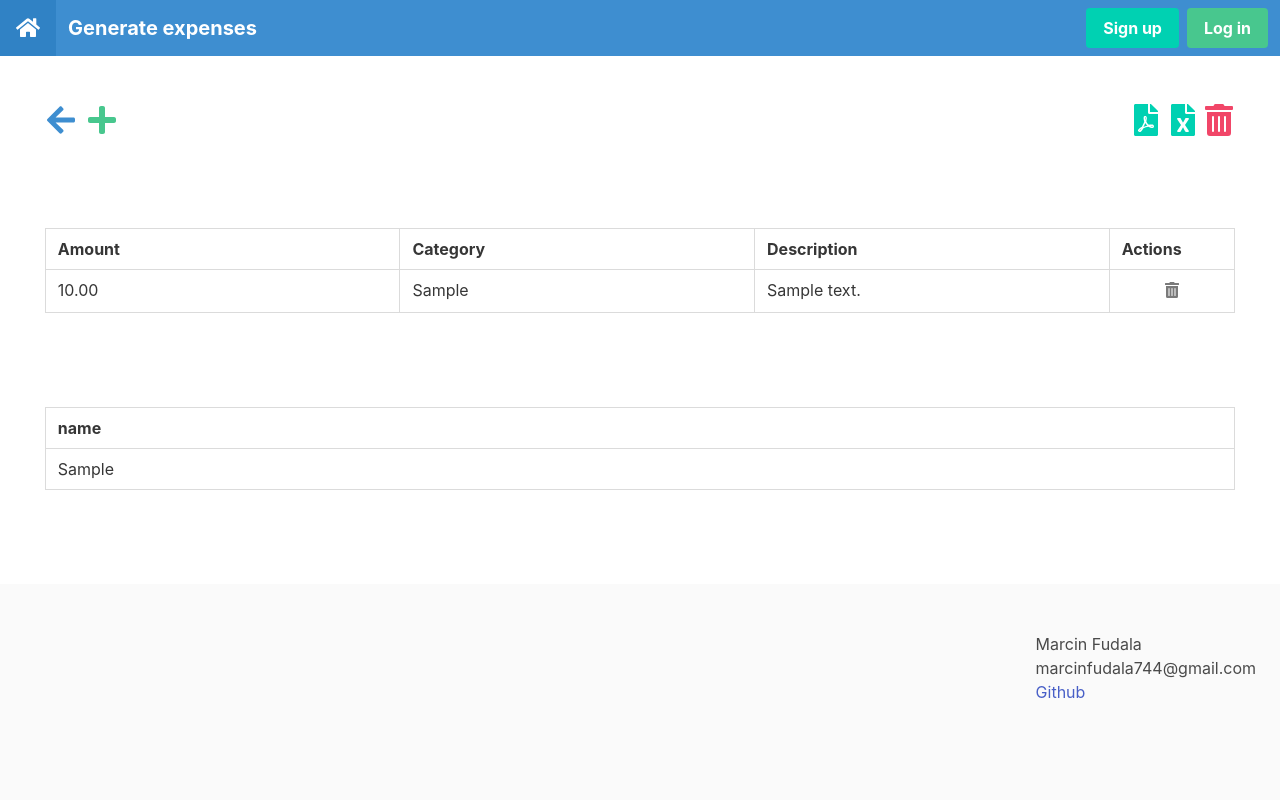
After one commit to nerko937/Generate_expenses, a Flask app: template project/expenses/templates/month.html in a window 1280 px wide. The commit adds this page. Run offline with Flask 2, Linux system fonts and the light colour scheme; tables that the repository leaves empty hold one stand-in row (values such as "Sample post"); the template is opened without the code that fills it: values that come from a table or form of the project are taken from there, most other values are stand-ins (such as "Sample title", 1, 10 or a date in 2020); some libraries are stand-ins or nearby versions.

Commit message:
expenses table

```diff
--- a/project/expenses/forms.py
+++ b/project/expenses/forms.py
@@ -1,6 +1,8 @@
+from decimal import ROUND_HALF_EVEN
 from flask_wtf import FlaskForm
-from wtforms import IntegerField, SelectField, SubmitField
+from wtforms import IntegerField, SelectField, SubmitField, DecimalField, StringField
 from wtforms.validators import DataRequired, NumberRange
+from wtforms.widgets import TextArea
 
 
 MONTHS = (
@@ -9,8 +11,28 @@ MONTHS = (
 	(9, 'September'), (10, 'October'), (11, 'November'), (12, 'December')
 )
 
+CATEGORIES = (
+	(1, 'Bills'), (2, 'Entertainment'), (3, 'Food')
+)
+
 
 class AddMonthForm(FlaskForm):
 	year = IntegerField('Year', validators=[DataRequired(), NumberRange(min=1900, max=2500)])
 	month = SelectField('Month', validators=[DataRequired()], choices=MONTHS, coerce=int)
 	submit = SubmitField('Add new')
+
+
+class AddExpenseForm(FlaskForm):
+	amount = DecimalField(
+		'Amount',
+		places=2,
+		rounding=ROUND_HALF_EVEN,
+		validators=[
+			DataRequired(), NumberRange(min=0.01, max=999999.99)
+		]
+	)
+	category = SelectField(
+		'Category', validators=[DataRequired()], choices=CATEGORIES, coerce=int
+	)
+	description = StringField('Description', widget=TextArea())
+	submit = SubmitField('Save')
--- a/project/expenses/models.py
+++ b/project/expenses/models.py
@@ -1,4 +1,20 @@
 from project import db
+
+
+class Expense(db.Model):
+	id = db.Column(db.Integer, primary_key=True)
+	category = db.Column(db.String(150), nullable=False)
+	amount = db.Column(db.Numeric(6, 2))
+	month_id = db.Column(db.Integer, db.ForeignKey('month.id'), nullable=False)
+	description = db.Column(db.Text())
+
+	def __repr__(self):
+		return f"Expense('{self.id}', '{self.amount}')"
+
+	def short_descr(self):
+		if self.description and len(self.description) > 80:
+			return self.description[:80] + '...'
+		return None
 
 
 class Month(db.Model):
@@ -12,14 +28,3 @@ class Month(db.Model):
 
 	def __repr__(self):
 		return f"Month('{self.id}', '{self.month}-{self.year}')"
-
-
-class Expense(db.Model):
-	id = db.Column(db.Integer, primary_key=True)
-	category = db.Column(db.String(150), nullable=False)
-	amount = db.Column(db.Numeric(6, 2))
-	month_id = db.Column(db.Integer, db.ForeignKey('month.id'), nullable=False)
-	description = db.Column(db.Text())
-
-	def __repr__(self):
-		return f"Expense('{self.id}', '{self.amount}')"
--- a/project/expenses/templates/main.html
+++ b/project/expenses/templates/main.html
@@ -52,7 +52,7 @@
       {% else %}
       <div class="has-background-primary rounded">
       {% endif %}
-        <div class="col-hover">
+        <div class="col-hover" data-href="{{ url_for('expenses.month', month_id=month.id) }}">
           <div class="columns is-gapless">
             <div class="column is-three-quarters has-text-centered month-margin month-text-col">
               <h3 class="is-size-3 has-text-white-ter has-text-weight-semibold">
--- /dev/null
+++ b/project/expenses/templates/month.html
@@ -0,0 +1,177 @@
+{% extends 'base.html' %}
+{% block content %}
+<div id="expenses-header">
+  <div class="is-pulled-left">
+    <a href="{{ url_for('expenses.main') }}">
+      <div class="tooltip"">
+        <span class="icon has-text-info is-medium">
+          <i class="fas fa-arrow-left fa-2x"></i>
+        </span>
+        <span class="tooltip-text">Go back</span>
+      </div>
+    </a>
+    <div class="tooltip" id="add-trigger">
+      <span class="icon has-text-success is-medium">
+        <i class="fas fa-plus fa-2x"></i>
+      </span>
+      <span class="tooltip-text">Add new</span>
+    </div>
+  </div>
+  <div class="is-pulled-right">
+    <div class="tooltip">
+      <span class="icon has-text-primary is-medium">
+        <i class="fas fa-file-pdf fa-2x"></i>
+      </span>
+      <span class="tooltip-text">Download PDF</span>
+    </div>
+    <div class="tooltip">
+      <span class="icon has-text-primary is-medium">
+        <i class="fas fa-file-excel fa-2x"></i>
+      </span>
+      <span class="tooltip-text">Download XLSX</span>
+    </div>
+    <div class="tooltip">
+      <a href="{{ url_for('expenses.delete_month', month_id=month.id) }}">
+        <span class="icon has-text-danger is-medium">
+          <i class="fas fa-trash-alt fa-2x"></i>
+        </span>
+      </a>
+      <span class="tooltip-text">Delete month</span>
+    </div>
+  </div>
+</div>
+
+<table class="table is-hoverable is-bordered is-fullwidth">
+	<thead>
+	  <tr>
+      <th>Amount</th>
+      <th>Category</th>
+      <th>Description</th>
+      <th>Actions</th>
+	  </tr>
+  </thead>
+  <tbody>
+    {% for expense in month.expenses %}
+      <tr>
+        <td class="expense-col">{{ expense.amount }}</td>
+        <td class="expense-col">{{ expense.category }}</td>
+        <td class="expense-col is-paddingless">
+          <div class="expense-toggle">
+            {% if expense.short_descr() %}
+            <div class="short">
+              <span class="icon has-text-grey descr-icon">
+                <i class="fas fa-angle-down fa-lg"></i>
+              </span>
+              {{ expense.short_descr() }}
+            </div>
+            <div class="full hidden">
+              <span class="icon has-text-info descr-icon">
+                <i class="fas fa-angle-up fa-lg"></i>
+              </span>
+            {% else %}
+            <div class="single">
+            {% endif %}
+              {{ expense.description }}
+            </div>
+          </div>
+        </td>
+        <td class="has-text-centered">
+          <a href="{{ url_for('expenses.delete_expense', expense_id=expense.id) }}">
+            <span class="icon has-text-grey trash-icon">
+              <i class="fas fa-trash-alt"></i>
+            </span>
+          </a>
+        </td>
+      </tr>
+    {% else %}
+      <tr>
+        <td colspan="4" class="has-text-centered">You didn't add any expenses yet.</td>
+      </tr>
+    {% endfor %}
+  </tbody>
+</table>
+<table class="table is-hoverable is-bordered is-fullwidth">
+  <thead>
+    <tr>
+      {% for elem_key in totals.keys() %}
+        <th class="one-fourth-table-col">{{ elem_key }}</th>
+      {% endfor %}
+    </tr>
+  </thead>
+  <tbody>
+    <tr>
+      {% for elem_val in totals.values() %}
+        {% if elem_val != 'None' %}
+          <td>{{ elem_val }}</td>
+        {% else %}
+          <td>0</td>
+        {% endif %}
+      {% endfor %}
+    </tr>
+  </tbody>
+</table>
+
+<div class="modal{% if form.errors %} is-active{% endif %}" id="add-modal">
+  <div class="modal-background"></div>
+  <div class="modal-card">
+    <header class="modal-card-head">
+      <p class="modal-card-title">Add new expense</p>
+      <button class="delete" aria-label="close"></button>
+    </header>
+    <form method="POST" action="">
+      {{ form.hidden_tag() }}
+      <section class="modal-card-body">
+        <div class="field is-grouped is-horizontal is-marginless">
+          <p class="control has-icons-left">
+            {% if form.amount.errors %}
+              {{ form.amount(class="input is-danger", placeholder="Amount") }}
+            {% else %}
+              {{ form.amount(class="input", placeholder="Amount") }}
+            {% endif %}
+            <span class="icon is-small is-left">
+              <i class="far fa-money-bill-alt"></i>
+            </span>
+          </p>
+          <p class="control is-expanded has-icons-left">
+            {% if form.category.errors %}
+            <span class="select is-fullwidth is-danger">
+            {% else %}
+              <span class="select is-fullwidth">
+            {% endif %}
+            {{ form.category(placeholder="Category") }}
+            </span>
+            <span class="icon is-small is-left">
+              <i class="fas fa-file-invoice-dollar"></i>
+            </span>
+          </p>
+        </div>
+        <div class="columns is-marginless">
+          <div class="column has-text-centered">
+            {% for error in form.amount.errors %}
+              <p class="help is-danger center-fix">{{ error }}</p>
+            {% endfor %}
+          </div>
+          <div class="column has-text-centered">
+            {% for error in form.category.errors %}
+              <p class="help is-danger is-marginless">{{ error }}</p>
+            {% endfor %}
+          </div>
+        </div>
+        <div class="field is-horizontal">
+          <div class="field-body">
+            {% if form.description.errors %}
+              {{ form.description(class="textarea is-danger", placeholder="Description") }}
+            {% else %}
+              {{ form.description(class="textarea", placeholder="Description") }}
+            {% endif %}
+          </div>
+        </div>
+      </section>
+      <footer class="modal-card-foot">
+        {{ form.submit(class="button is-primary") }}
+        <button class="button">Cancel</button>
+      </footer>
+    </form>
+  </div>
+</div>
+{% endblock content %}
--- a/project/static/app.css
+++ b/project/static/app.css
@@ -56,6 +56,11 @@ body > footer {
     margin-right: 0.75rem;
 }
 
+.center-fix {
+    margin-left: 0.5rem;
+    margin-top: 0;
+}
+
 #year {
     max-width: 8.5rem;
 }
@@ -68,3 +73,109 @@ body > footer {
     background-color: hsla(242, 100%, 0%, 0.05);
     cursor: pointer;
 }
+
+.table {
+    margin: auto;
+    max-width: 93%;
+}
+
+#expenses-header {
+    margin-left: 3.5%;
+    margin-right: 3.5%;
+    max-width: 93%;
+    margin-bottom: 1rem;
+}
+
+.expense-header-cols {
+    vertical-align: bottom;
+}
+
+.expense-col {
+    min-width: 15rem;
+}
+
+#add-trigger {
+    margin-left: 0.3rem;
+}
+
+.expense-toggle {
+    position: relative;
+}
+
+.short, .single {
+    padding: 8px 12px;
+}
+
+.full {
+    position: absolute;
+    background-color: white;
+    z-index: 31;
+    padding: 8px 12px;
+    border-bottom: 1px solid hsl(0, 0%, 86%);
+}
+
+.hidden {
+    display: none;
+}
+
+.descr-icon {
+    float: right;
+}
+
+.descr-icon:hover {
+    color: hsl(171, 100%, 41%) !important;
+    cursor: pointer;
+}
+
+.trash-icon:hover {
+    color: hsl(348, 100%, 61%) !important;
+    cursor: pointer;
+}
+
+.one-fourth-table-col {
+    width: 25%;
+}
+
+/* Tooltip container */
+.tooltip {
+    position: relative;
+    display: inline-block;
+}
+
+/* Tooltip text */
+.tooltip .tooltip-text {
+    visibility: hidden;
+    width: 120px;
+    background-color:  hsla(0, 0%, 48%, 0.9);
+    color: #fff;
+    text-align: center;
+    padding: 5px 0;
+    border-radius: 6px;
+
+    /* Position the tooltip text */
+    position: absolute;
+    z-index: 31;
+    bottom: 110%;
+    left: 50%;
+    margin-left: -60px; /* Use half of the width (120/2 = 60), to center the tooltip */
+}
+
+.tooltip .tooltip-text::after {
+    content: " ";
+    position: absolute;
+    top: 100%;
+    left: 50%;
+    margin-left: -5px;
+    border-width: 5px;
+    border-style: solid;
+    border-color: hsla(0, 0%, 48%, 0.9) transparent transparent transparent;
+  }
+
+/* Show the tooltip text when you mouse over the tooltip container */
+.tooltip:hover .tooltip-text {
+    visibility: visible;
+}
+
+.tooltip:hover {
+    cursor: pointer;
+}
```
Also changed, not shown: project/expenses/routes.py (+42 -3 lines), project/static/app.js (+41 -0 lines).
